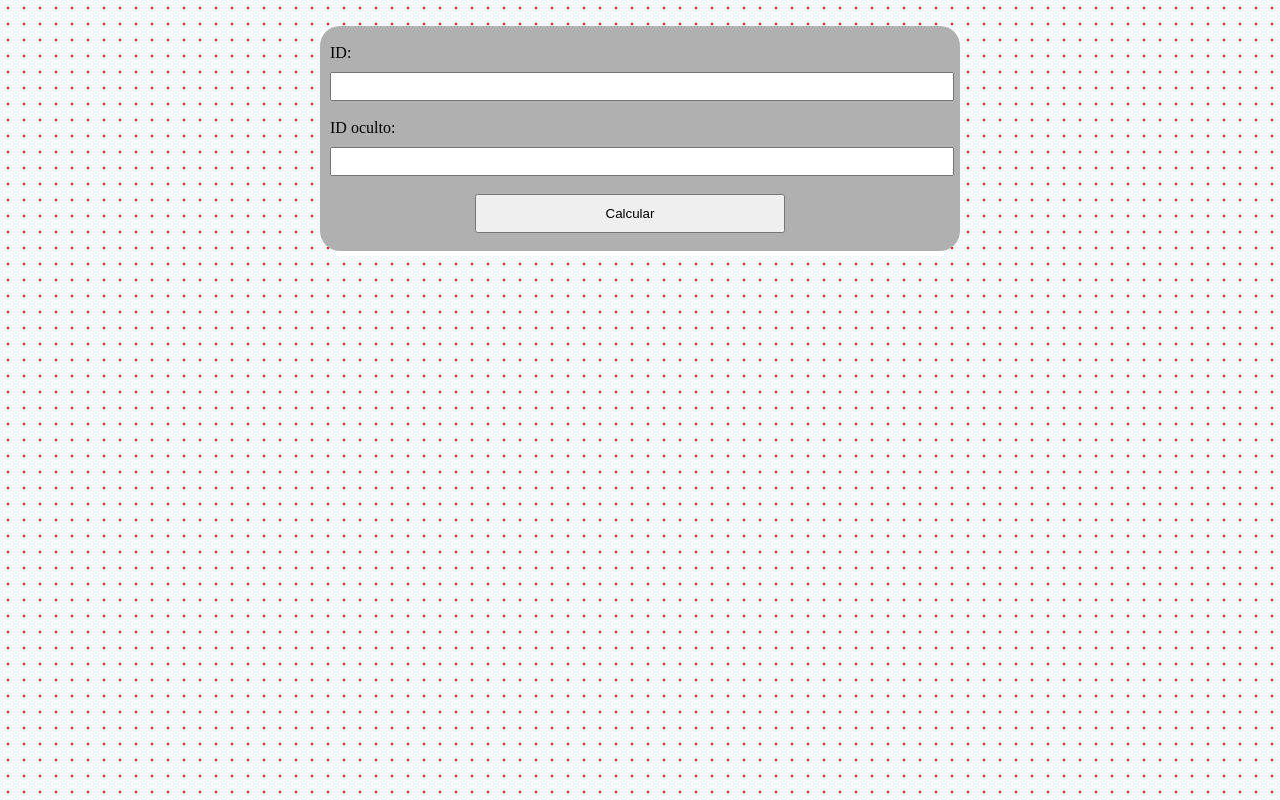
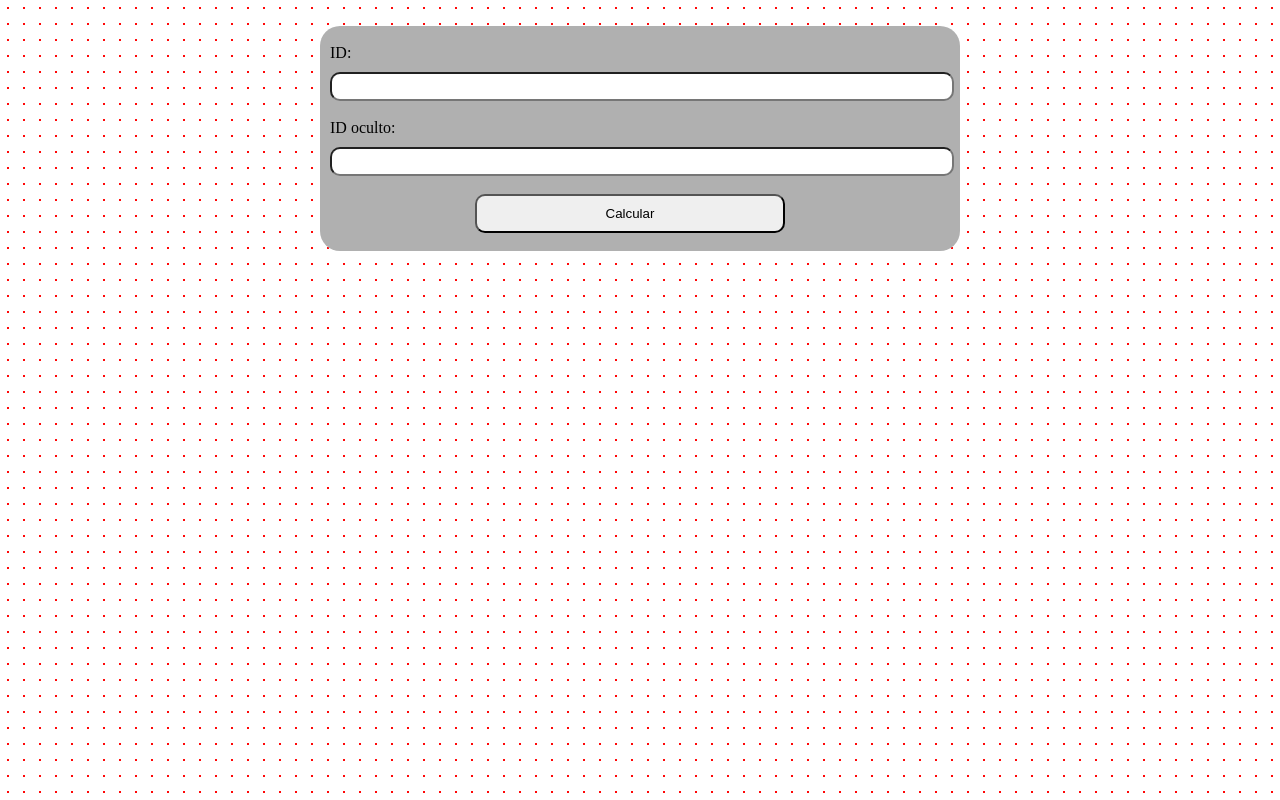
Before and after one commit to Black-software100/Pokemon_Gliht, a plain HTML site: page index.html in a window 1280 px wide. Drawn offline with Linux system fonts and the light colour scheme.

Commit message:
se agrega hoja de estilos

```diff
--- a/style.css
+++ b/style.css
@@ -38,6 +38,10 @@ input{
 button{
     width: 50%;
     padding: 10px;
+    border-radius: 10px;
+}
+input{
+    border-radius: 10px;
 }
 input:focus{
     border:20px;
```
